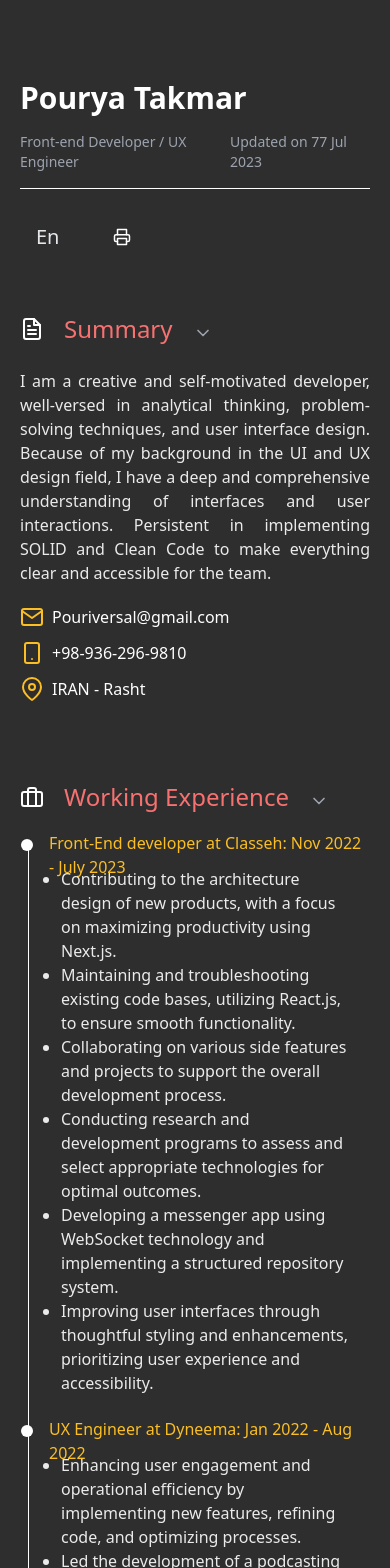
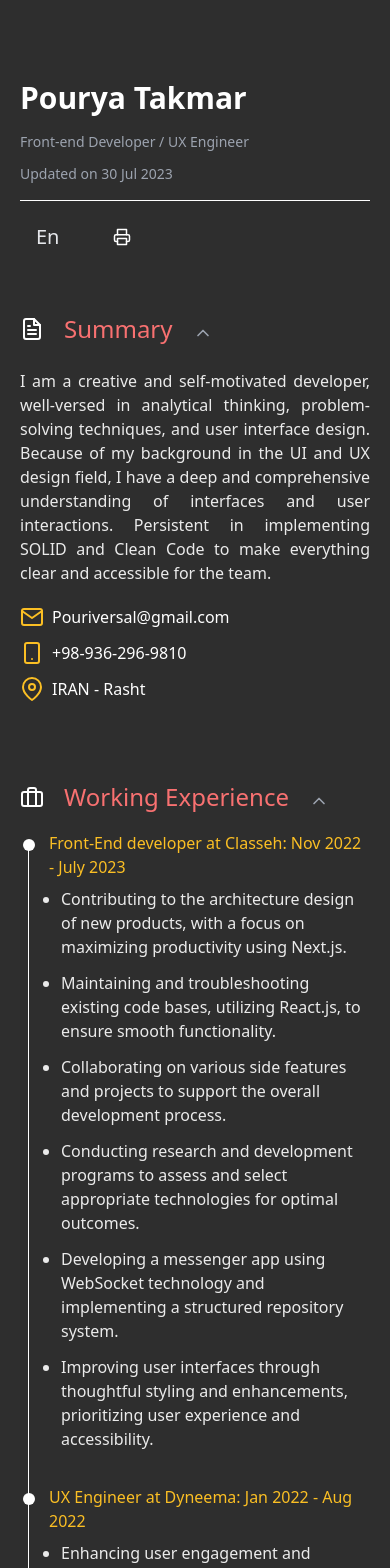
Before and after one commit to PouryaTak/portfolio-nextjs, a Next.js app: page / in a window 390 px wide. Shown: the top 1568 px of the page. Built offline with nearby package versions, Linux system fonts and the light colour scheme; no server answers.

Commit message:
fix: resolve responsive problem on mobile devices

```diff
--- a/src/app/globals.css
+++ b/src/app/globals.css
@@ -9,3 +9,11 @@
 body {
   background: var(--background)
 }
+
+.ltr {
+  direction: ltr;
+}
+
+.rtl {
+  direction: rtl;
+}
--- a/src/components/accordion.tsx
+++ b/src/components/accordion.tsx
@@ -1,6 +1,6 @@
 "use client";
 import React, { useLayoutEffect, useRef, useState } from "react";
-import { ChevronUp } from "react-feather";
+import { ChevronDown } from "react-feather";
 
 export default function Accordion({
   children,
@@ -32,7 +32,7 @@ export default function Accordion({
       >
         {icon}
         <span className="text-2xl text-red-400 user-select-none">{title}</span>
-        <ChevronUp
+        <ChevronDown
           className={`print:hidden mt-2 transition-transform duration-300 text-gray-400 ${
             isToggled && "rotate-180"
           }`}
--- a/src/components/experience-section.tsx
+++ b/src/components/experience-section.tsx
@@ -14,7 +14,7 @@ export default function Experiences({ dictionaries }: { dictionaries: any }) {
           <ListItem title={work.title} key={idx}>
             <ul className="text-white font-extralight opacity-90  ltr:pl-3 rtl:pr-3">
               {work.list.map((experience: any) => (
-                <li key={experience} className="list-disc">{experience}</li>
+                <li key={experience} className="list-disc mb-3 lg:mb-1">{experience}</li>
               ))}
             </ul>
           </ListItem>
--- a/src/components/header-section/header.tsx
+++ b/src/components/header-section/header.tsx
@@ -15,13 +15,13 @@ export default function Header({
       <h1 className="text-3xl lg:text-5xl font-semibold text-white mb-4">
         {dictionaries.name}
       </h1>
-      <div className="w-full flex justify-between items-center">
+      <div className="w-full flex flex-col lg:flex-row items-start justify-between lg:items-center">
         <span className="text-gray-400 text-sm mb-3">{dictionaries.title}</span>
         <span className="text-gray-400 text-sm mb-3">
           {dictionaries.update}
         </span>
       </div>
-      <div className="w-full flex lg:items-center items-start flex-col lg:flex-row flex-nowrap gap-6 lg:gap-10">
+      <div className="w-full flex lg:items-center items-start flex-col lg:flex-row flex-nowrap gap-3 lg:gap-10">
         <hr className="border-white w-full mt-1" />
         <div className="flex items-center gap-10 print:hidden">
           <LanguageSwitcher language={language} />
--- a/src/components/list-item.tsx
+++ b/src/components/list-item.tsx
@@ -10,12 +10,12 @@ export default function ListItem({
   title: string;
 }) {
   return (
-    <div className="border-white relative w-auto px-5 pt-5 pb-7 mt-[10px] ltr:border-l ltr:ml-2 ltr:lg:ml-16 rtl:border-r rtl:mr-2 rtl:lg:mr-16 after:content-[''] after:absolute after:-bottom-2 after:h-2 after:w-px after:bg-white ltr:after:-left-px rtl:after:-right-px">
-      <div className="flex gap-2 items-center absolute -top-4 ltr:left-5 rtl:right-5 after:content-[''] after:w-3 after:h-3 after:rounded-full after:bg-white after:absolute after:top-2 ltr:after:-left-7 rtl:after:-right-7">
+    <div className="border-white relative w-auto px-5 ltr:pr-0 trl:pl-0 pt-5 pb-7 mt-[10px] ltr:border-l ltr:ml-2 ltr:lg:ml-16 rtl:border-r rtl:mr-2 rtl:lg:mr-16 after:content-[''] after:absolute after:-bottom-2 after:h-2 after:w-px after:bg-white ltr:after:-left-px rtl:after:-right-px">
+      <div className="flex gap-2 items-center absolute -top-4 ltr:left-5 rtl:right-5 after:content-[''] after:w-3 after:h-3 after:rounded-full after:bg-white after:absolute after:top-2 ltr:after:-left-[26px] rtl:after:-right-[26px]">
         {icon}
         <h6 className="text-amber-400 text-base">{title}</h6>
       </div>
-      <div className="subItem_content">{children}</div>
+      <div className="subItem_content mt-5 lg:mt-0">{children}</div>
     </div>
   );
 }
--- a/src/components/personality-section.tsx
+++ b/src/components/personality-section.tsx
@@ -18,9 +18,9 @@ export default function Personality({ dictionaries }: { dictionaries: any }) {
         <ListItem title={dictionaries.personality.content.tests.title}>
           <div className="flex justify-between items-start lg:items-center gap-6 flex-col lg:flex-row mb-6 mt-3 w-11/12 mx-auto ltr">
             {dictionaries.personality.content.tests.list.map((i: any) => (
-              <div className="flex gap-2 ltr" key={i.value}>
-                <p className="text-white font-extralight ltr">{i.type}</p>
-                <p className="text-amber-100 font-extralight ltr">
+              <div className="flex gap-2 font-extralight ltr" key={i.value}>
+                <p className="text-white ">{i.type}</p>
+                <p className="text-amber-100">
                   {i.value}
                 </p>
               </div>
--- a/src/dictionaries/en-US/en-US.json
+++ b/src/dictionaries/en-US/en-US.json
@@ -5,7 +5,7 @@
   },
   "name": "Pourya Takmar",
   "title": "Front-end Developer / UX Engineer",
-  "update": "Updated on 77 Jul 2023",
+  "update": "Updated on 30 Jul 2023",
   "summary": {
       "title": "Summary",
       "content": {
@@ -38,14 +38,6 @@
                   "Created and maintained Tailwind components and design systems, promoting consistency and efficiency in front-end development workflows.",
                   "Developed a robust API system using JavaScript classes, enabling precise control over responses and effective error handling.",
                   "Improved accessibility and performance by implementing custom line charts using SVG, enhancing visual representation and user experiences."
-              ]
-          },
-          {
-              "title": "Freelance developer: 2021 - Now",
-              "list": [
-                  "Working on multiple projects using a variety of tools and technologies.",
-                  "Coding my own designs led to enhanced elegance and precision while maximizing reliability and efficiency.",
-                  "Enhance user experience by optimizing images, code, and cross-browser compatibility."
               ]
           },
           {
--- a/src/dictionaries/fa-IR/fa-IR.json
+++ b/src/dictionaries/fa-IR/fa-IR.json
@@ -5,11 +5,11 @@
   },
   "name": "پوریا تکمر",
   "title": "توسعه دهنده ی فرانت اند",
-  "update": "آخرین آپدیت در تاریخ 5 مهر 1401",
+  "update": "آخرین آپدیت در تاریخ ۸ مرداد ۱۴۰۲",
   "summary": {
       "title": "آشنایی",
       "content": {
-          "about": "سلام من پوریا هستم. حدود دوساله ک بصورت جدی توی حوزه ی فرانت اند مشغول به کار و یادگیری هستم. بخاطر سابقه ی کاریم توی حوزه ی UI / UX، درک کامل و عمیقی نسبت به رابط کاربری و تعاملات کاربر دارم و این موضوی روی توسعه ی کدها تاثیر خوبی گذاشته. نقطه ی قوتم توی تفکر تحلیلی و تکنیک های حل مسائله ست و همیشه سعی میکنم تا بهینه ترین راه رو برای انجام کارم انتخاب کنم. تعهد به کار، پیگیری وظایف محوله و علاقه به یادگیری از خصوصیاتیه ک باعث میشه بتونم کارهارو به بهترین نحو ممکن انجام بدم.",
+          "about": "سلام من پوریا هستم. حدود چهار ساله ک بصورت جدی توی حوزه ی فرانت اند مشغول به کار و یادگیری هستم. بخاطر سابقه ی کاریم توی حوزه ی UI / UX، درک کامل و عمیقی نسبت به رابط کاربری و تعاملات کاربر دارم و این موضوی روی توسعه ی کدها تاثیر خوبی گذاشته. نقطه ی قوتم توی تفکر تحلیلی و تکنیک های حل مسائله ست و همیشه سعی میکنم تا بهینه ترین راه رو برای انجام کارم انتخاب کنم. تعهد به کار، پیگیری وظایف محوله و علاقه به یادگیری از خصوصیاتیه ک باعث میشه بتونم کارهارو به بهترین نحو ممکن انجام بدم.",
           "email": "Pouriversal@gmail.com",
           "mobile": "+98-936-296-9810",
           "location": "گیلان - رشت"
@@ -38,14 +38,6 @@
                 "ایجاد دیزاین سیستم کامل با استفاده از Tailwind CSS",
                 "ایجاد سیستم api یکپارچه و مستحکم برمبنای کلاس ها با هدف افزایش کنترل روی ریپانس ها و مدیریت خطاها",
                 "ایجاد لاین چارت اختصاصی با استفاده از svg برای افزایش دسترسی پذیری و عملکرد"
-            ]
-        },
-        {
-            "title": "توسعه دهنده ی فریلنس: از 1399 تا الان",
-            "list": [
-                "کار روی پروژه های متنوع به هدف استفاده از تکنولوژی های جدید",
-                "تبدیل به کد کردن طرح های طراحی شده توسط خودم که منجر به افزایش راندمان و ایجاد ساختاری منسجم و بهینه شد",
-                "بهنیه سازی های فنی به منظور کاهش حجم باندل ها و افزایش سرعت لود صفحات و تاثیر گذاری بر سئوی سایت"
             ]
         },
         {
@@ -78,8 +70,8 @@
           },
           {
               "title": "Github",
-              "link": "https://github.com/Pouriversal",
-              "text": "github.com/Pouriversal",
+              "link": "https://github.com/PouryaTak",
+              "text": "github.com/PouryaTak",
               "description": "اینجا کامیتهای روزانم از پروژه های شخصی و کاری رو میزارم"
           }
       ]
```
